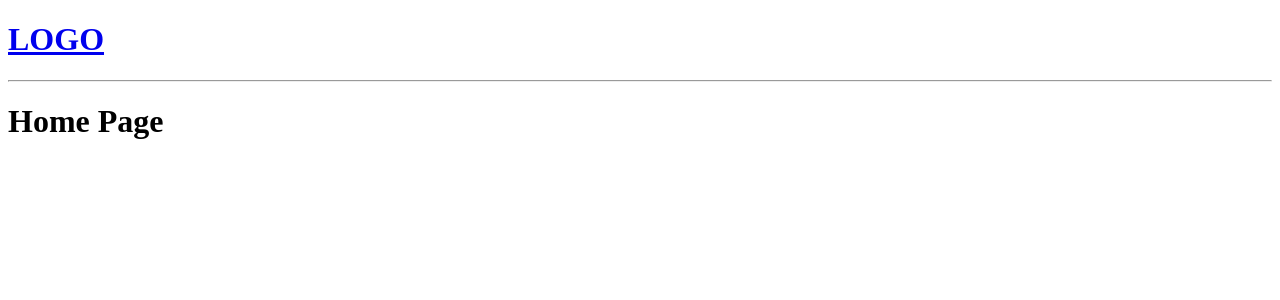
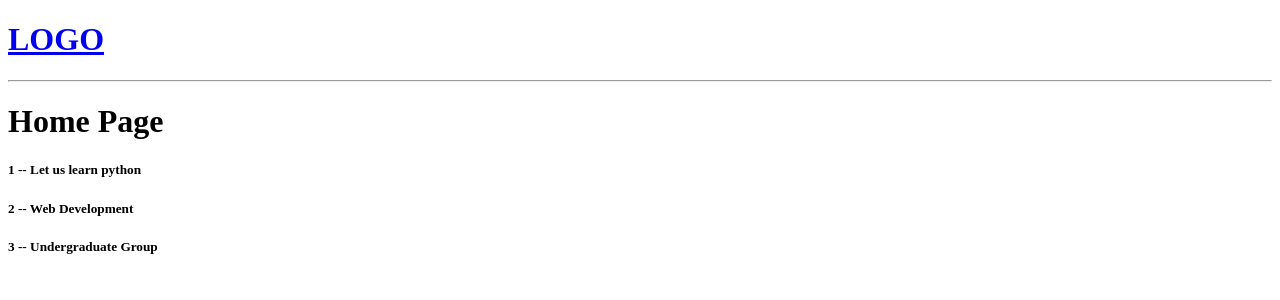
Before and after one commit to Asrat77/Student-Forum, a Django app: page / in a window 1280 px wide. Shown: the top 300 px of the page. Run offline with Django 4.2, Linux system fonts and the light colour scheme.

Commit message:
Added Room views to home page.

```diff
--- a/Templates/home.html
+++ b/Templates/home.html
@@ -4,4 +4,23 @@
 
 <h1> Home Page </h1>
 
+<div>
+
+    <div>
+        {% for room in rooms %}
+
+        <div>
+            <h5>{{room.id}} -- {{room.name}}</h5>
+        </div>
+
+
+        {% endfor %}
+
+    </div>
+
+
+
+</div>
+
+
 {% endblock content %}
--- a/base/views.py
+++ b/base/views.py
@@ -2,7 +2,16 @@ from django.shortcuts import render
 from django.http import HttpResponse
 # Create your views here.
 
+rooms = [
+    {'id': 1, 'name': 'Let us learn python'},
+    {'id': 2, 'name': 'Web Development'},
+    {'id': 3, 'name': 'Undergraduate Group'},
+]
+
+
 def room(request):
    return  render(request, 'room.html')
 def home(request):
-   return  render(request, 'home.html')
+   context = {'rooms': rooms}
+
+   return  render(request, 'home.html',context)
```
Also changed, not shown: db.sqlite3.
